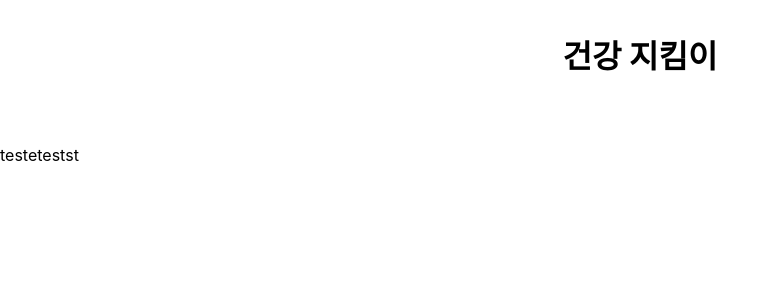
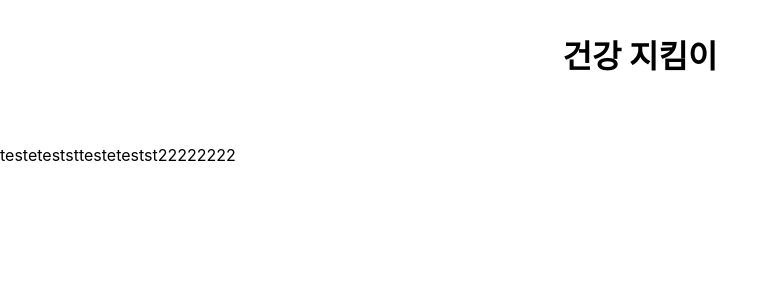
Before and after one commit to jxhxx/JJYSS, a React (Create React App) app: page / in a window 1280 px wide. Shown: the top 300 px of the page, without its empty margins (0-778 px from the left). Built offline with nearby package versions, Linux system fonts and the light colour scheme.

Commit message:
JH test22

```diff
--- a/src/App.js
+++ b/src/App.js
@@ -22,6 +22,7 @@ const Modal = () => {
   return (
     <div className="modal">
           <p>testetestst</p>
+          <p>testetestst22222222</p>
           </div>
   )
 }
```
